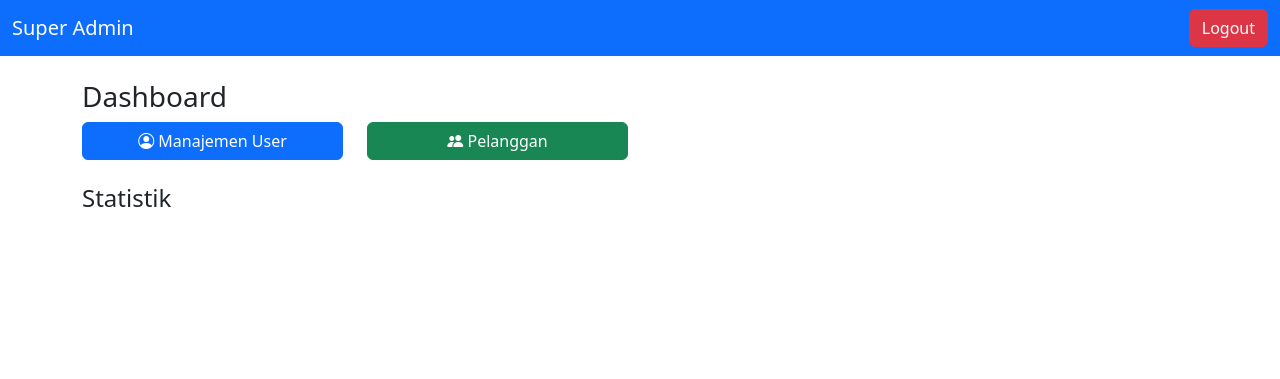
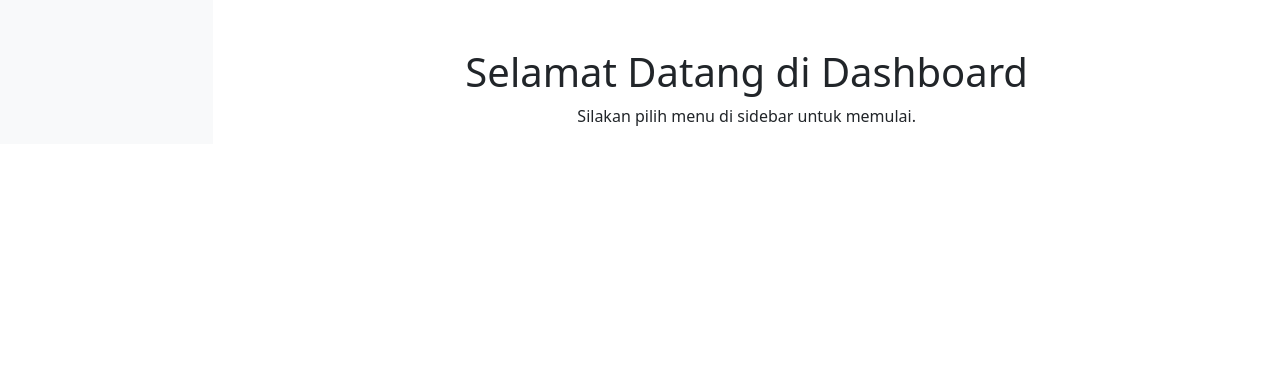
Before and after one commit to tris910509/app-keuangan, a plain HTML site: page dashboardSupAdm.html in a window 1280 px wide. Drawn offline with nearby package versions, Linux system fonts and the light colour scheme.

Commit message:
Update dashboardSupAdm.html

```diff
--- a/dashboardSupAdm.html
+++ b/dashboardSupAdm.html
@@ -1,40 +1,36 @@
 <!DOCTYPE html>
-<html lang="en">
+<html lang="id">
 <head>
     <meta charset="UTF-8">
     <meta name="viewport" content="width=device-width, initial-scale=1.0">
-    <title>Dashboard Super Admin</title>
-    <link href="https://cdn.jsdelivr.net/npm/bootstrap@5.3.0-alpha3/dist/css/bootstrap.min.css" rel="stylesheet">
-    <link href="https://cdnjs.cloudflare.com/ajax/libs/bootstrap-icons/1.10.5/font/bootstrap-icons.min.css" rel="stylesheet">
-    <script src="scripts/dashboard.js" defer></script>
-    <script src="scripts/chart.js" defer></script>
+    <title>Dashboard</title>
+    <!-- Bootstrap CSS -->
+    <link href="https://cdn.jsdelivr.net/npm/bootstrap@5.3.0-alpha1/dist/css/bootstrap.min.css" rel="stylesheet">
 </head>
 <body>
-<nav class="navbar navbar-expand-lg navbar-dark bg-primary">
     <div class="container-fluid">
-        <a class="navbar-brand" href="#">Super Admin</a>
-        <button class="btn btn-danger" onclick="logout()">Logout</button>
+        <div class="row">
+            <!-- Sidebar -->
+            <nav class="col-md-3 col-lg-2 d-md-block bg-light sidebar collapse" id="sidebarMenu">
+                <div class="position-sticky">
+                    <ul class="nav flex-column" id="menuItems">
+                        <!-- Dinamis berdasarkan peran -->
+                    </ul>
+                </div>
+            </nav>
+
+            <!-- Main Content -->
+            <main class="col-md-9 ms-sm-auto col-lg-10 px-md-4">
+                <div id="content">
+                    <h1 class="text-center mt-5">Selamat Datang di Dashboard</h1>
+                    <p class="text-center">Silakan pilih menu di sidebar untuk memulai.</p>
+                </div>
+            </main>
+        </div>
     </div>
-</nav>
-<div class="container mt-4">
-    <h3>Dashboard</h3>
-    <div class="row">
-        <div class="col-md-3">
-            <button class="btn btn-primary w-100" onclick="navigateTo('manajemenUser')">
-                <i class="bi bi-person-circle"></i> Manajemen User
-            </button>
-        </div>
-        <div class="col-md-3">
-            <button class="btn btn-success w-100">
-                <i class="bi bi-people-fill"></i> Pelanggan
-            </button>
-        </div>
-        <!-- Tambahkan tombol lainnya di sini -->
-    </div>
-    <div class="mt-4">
-        <h4>Statistik</h4>
-        <canvas id="dashboardChart"></canvas>
-    </div>
-</div>
+
+    <!-- Bootstrap JS -->
+    <script src="https://cdn.jsdelivr.net/npm/bootstrap@5.3.0-alpha1/dist/js/bootstrap.bundle.min.js"></script>
+    <script src="js/dashboard.js"></script>
 </body>
 </html>
```
